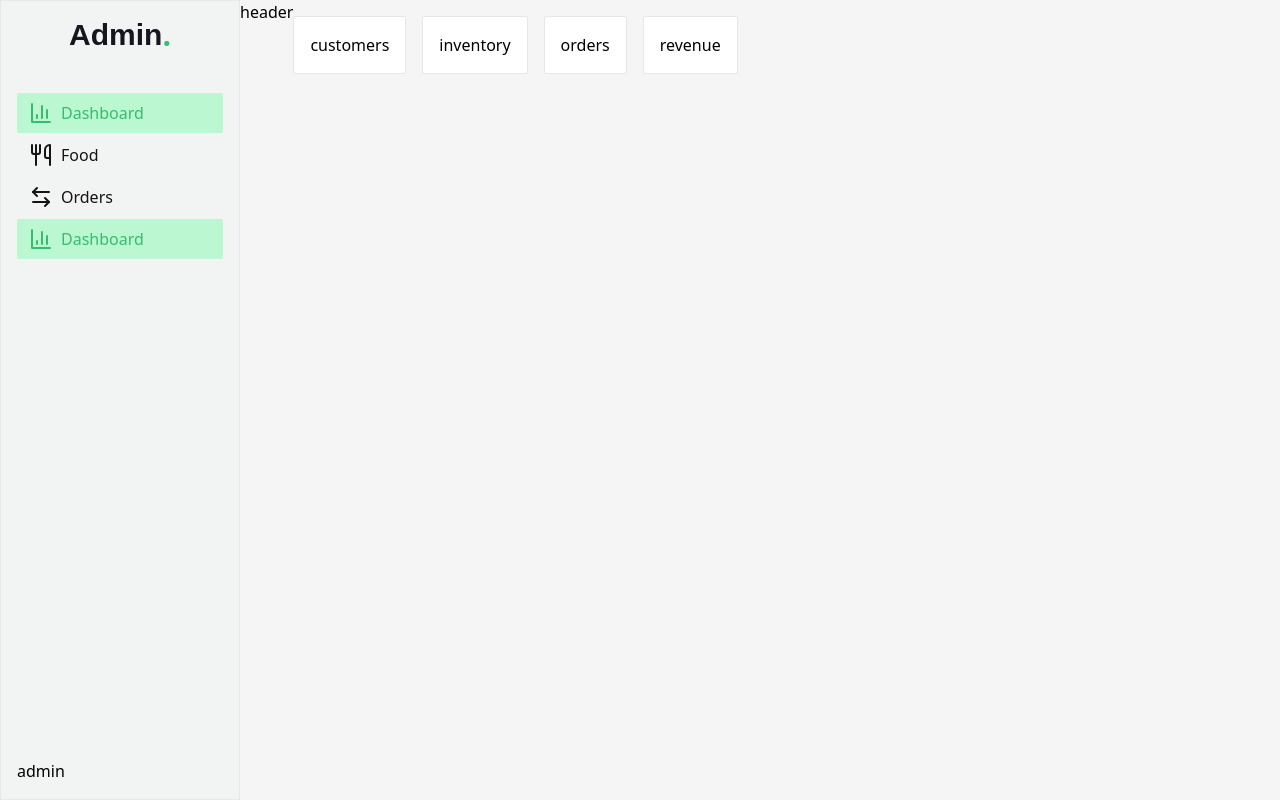
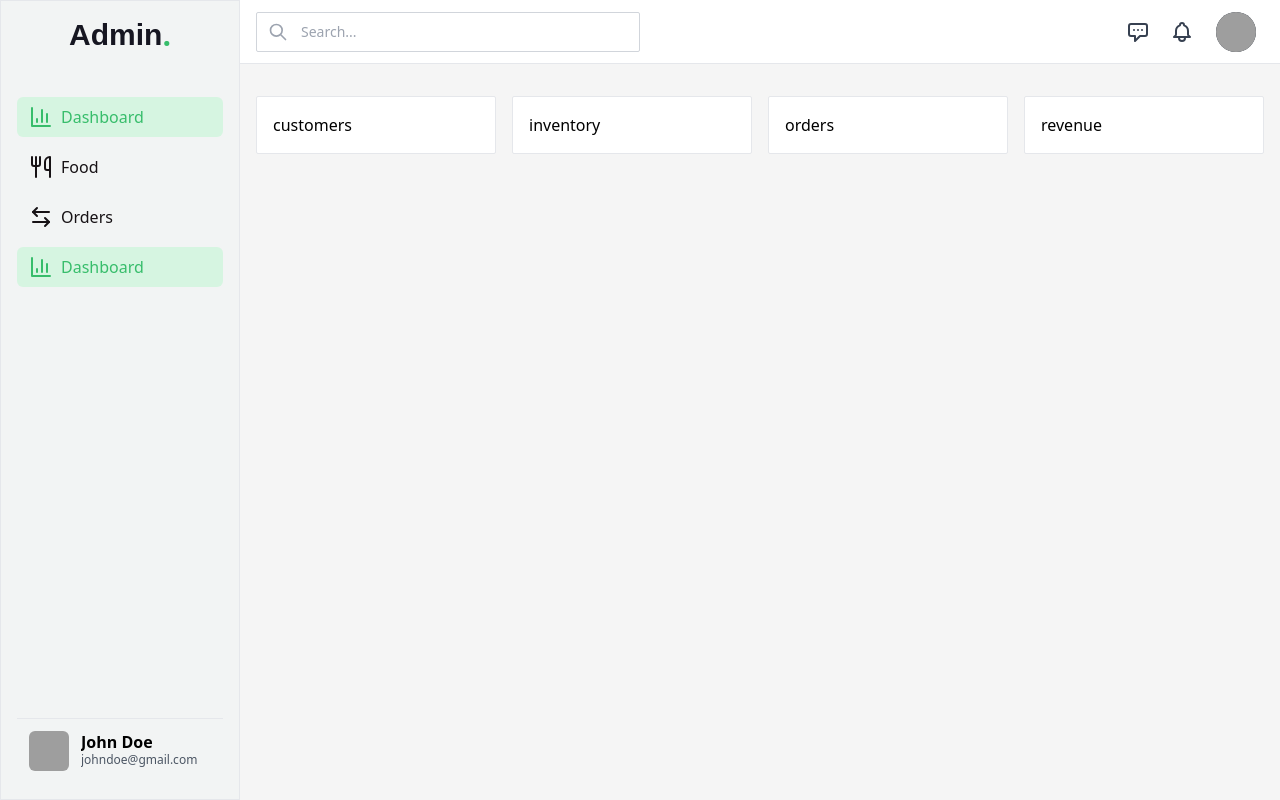
Before and after one commit to jerinwilson7/Canteen-Admin-Panel, a React (Create React App) app: page / in a window 1280 px wide. Built offline with nearby package versions, Linux system fonts and the light colour scheme; grey boxes are pictures that could not be loaded.

Commit message:
header component completed

```diff
--- a/package.json
+++ b/package.json
@@ -8,6 +8,7 @@
     "@fortawesome/free-regular-svg-icons": "^6.5.1",
     "@fortawesome/free-solid-svg-icons": "^6.5.1",
     "@fortawesome/react-fontawesome": "^0.2.0",
+    "@headlessui/react": "^1.7.18",
     "@testing-library/jest-dom": "^5.17.0",
     "@testing-library/react": "^13.4.0",
     "@testing-library/user-event": "^13.5.0",
@@ -18,6 +19,7 @@
     "react-data-table-component": "^7.6.2",
     "react-dom": "^18.2.0",
     "react-dotenv": "^0.1.3",
+    "react-icons": "^5.0.1",
     "react-router-dom": "^6.20.1",
     "react-scripts": "5.0.1",
     "styled-components": "^6.1.8",
--- /dev/null
+++ b/src/Components/Shared/Header.jsx
@@ -0,0 +1,147 @@
+import React, { Fragment } from 'react'
+import { Menu, Popover, Transition } from '@headlessui/react'
+import { HiOutlineBell, HiOutlineSearch, HiOutlineChatAlt } from 'react-icons/hi'
+import { useNavigate } from 'react-router-dom'
+import classNames from 'classnames'
+
+export default function Header() {
+    const navigate = useNavigate()
+
+    return (
+        <div className="bg-white h-16 px-4 flex items-center border-b border-gray-200 justify-between">
+            <div className="relative">
+                <HiOutlineSearch fontSize={20} className="text-gray-400 absolute top-1/2 left-3 -translate-y-1/2" />
+                <input
+                    type="text"
+                    placeholder="Search..."
+                    className="text-sm focus:outline-none active:outline-none border border-gray-300 w-[24rem] h-10 pl-11 pr-4 rounded-sm"
+                />
+            </div>
+            <div className="flex items-center gap-2 mr-2">
+                <Popover className="relative">
+                    {({ open }) => (
+                        <>
+                            <Popover.Button
+                                className={classNames(
+                                    open && 'bg-gray-100',
+                                    'group inline-flex items-center rounded-sm p-1.5 text-gray-700 hover:text-opacity-100 focus:outline-none active:bg-gray-100'
+                                )}
+                            >
+                                <HiOutlineChatAlt fontSize={24} />
+                            </Popover.Button>
+                            <Transition
+                                as={Fragment}
+                                enter="transition ease-out duration-200"
+                                enterFrom="opacity-0 translate-y-1"
+                                enterTo="opacity-100 translate-y-0"
+                                leave="transition ease-in duration-150"
+                                leaveFrom="opacity-100 translate-y-0"
+                                leaveTo="opacity-0 translate-y-1"
+                            >
+                                <Popover.Panel className="absolute right-0 z-10 mt-2.5 transform w-80">
+                                    <div className="bg-white rounded-sm shadow-md ring-1 ring-black ring-opacity-5 px-2 py-2.5">
+                                        <strong className="text-gray-700 font-medium">Messages</strong>
+                                        <div className="mt-2 py-1 text-sm">This is messages panel.</div>
+                                    </div>
+                                </Popover.Panel>
+                            </Transition>
+                        </>
+                    )}
+                </Popover>
+                <Popover className="relative">
+                    {({ open }) => (
+                        <>
+                            <Popover.Button
+                                className={classNames(
+                                    open && 'bg-gray-100',
+                                    'group inline-flex items-center rounded-sm p-1.5 text-gray-700 hover:text-opacity-100 focus:outline-none active:bg-gray-100'
+                                )}
+                            >
+                                <HiOutlineBell fontSize={24} />
+                            </Popover.Button>
+                            <Transition
+                                as={Fragment}
+                                enter="transition ease-out duration-200"
+                                enterFrom="opacity-0 translate-y-1"
+                                enterTo="opacity-100 translate-y-0"
+                                leave="transition ease-in duration-150"
+                                leaveFrom="opacity-100 translate-y-0"
+                                leaveTo="opacity-0 translate-y-1"
+                            >
+                                <Popover.Panel className="absolute right-0 z-10 mt-2.5 transform w-80">
+                                    <div className="bg-white rounded-sm shadow-md ring-1 ring-black ring-opacity-5 px-2 py-2.5">
+                                        <strong className="text-gray-700 font-medium">Notifications</strong>
+                                        <div className="mt-2 py-1 text-sm">This is notification panel.</div>
+                                    </div>
+                                </Popover.Panel>
+                            </Transition>
+                        </>
+                    )}
+                </Popover>
+                <Menu as="div" className="relative">
+                    <div>
+                        <Menu.Button className="ml-2 bg-gray-800 flex text-sm rounded-full focus:outline-none focus:ring-2 focus:ring-neutral-400">
+                            <span className="sr-only">Open user menu</span>
+                            <div
+                                className="h-10 w-10 rounded-full bg-sky-500 bg-cover bg-no-repeat bg-center"
+                                style={{ backgroundImage: 'url("https://source.unsplash.com/80x80?face")' }}
+                            >
+                                <span className="sr-only">Marc Backes</span>
+                            </div>
+                        </Menu.Button>
+                    </div>
+                    <Transition
+                        as={Fragment}
+                        enter="transition ease-out duration-100"
+                        enterFrom="transform opacity-0 scale-95"
+                        enterTo="transform opacity-100 scale-100"
+                        leave="transition ease-in duration-75"
+                        leaveFrom="transform opacity-100 scale-100"
+                        leaveTo="transform opacity-0 scale-95"
+                    >
+                        <Menu.Items className="origin-top-right z-10 absolute right-0 mt-2 w-48 rounded-sm shadow-md p-1 bg-white ring-1 ring-black ring-opacity-5 focus:outline-none">
+                            <Menu.Item>
+                                {({ active }) => (
+                                    <div
+                                        onClick={() => navigate('/profile')}
+                                        className={classNames(
+                                            active && 'bg-gray-100',
+                                            'active:bg-gray-200 rounded-sm px-4 py-2 text-gray-700 cursor-pointer focus:bg-gray-200'
+                                        )}
+                                    >
+                                        Your Profile
+                                    </div>
+                                )}
+                            </Menu.Item>
+                            <Menu.Item>
+                                {({ active }) => (
+                                    <div
+                                        onClick={() => navigate('/settings')}
+                                        className={classNames(
+                                            active && 'bg-gray-100',
+                                            'active:bg-gray-200 rounded-sm px-4 py-2 text-gray-700 cursor-pointer focus:bg-gray-200'
+                                        )}
+                                    >
+                                        Settings
+                                    </div>
+                                )}
+                            </Menu.Item>
+                            <Menu.Item>
+                                {({ active }) => (
+                                    <div
+                                        className={classNames(
+                                            active && 'bg-gray-100',
+                                            'active:bg-gray-200 rounded-sm px-4 py-2 text-gray-700 cursor-pointer focus:bg-gray-200'
+                                        )}
+                                    >
+                                        Sign out
+                                    </div>
+                                )}
+                            </Menu.Item>
+                        </Menu.Items>
+                    </Transition>
+                </Menu>
+            </div>
+        </div>
+    )
+}
--- a/src/Components/Shared/Layout.jsx
+++ b/src/Components/Shared/Layout.jsx
@@ -1,15 +1,18 @@
 import React from 'react'
 import { Outlet } from 'react-router-dom'
 import SideBar from './SideBar'
+import Header from './Header'
 
 function Layout() {
     return (
         <div className='flex flex-row bg-neutral-100 w-screen h-screen overflow-hidden'>
-            <div className=''>
-                <SideBar />
+            <SideBar />
+            <div className='flex flex-col flex-1'>
+                <Header />
+                <div className='flex-1 p-4 min-h-0 overflow-auto'>
+                    {<Outlet />}
+                </div>
             </div>
-            <div>header</div>
-            <div>{<Outlet />}</div>
         </div>
     )
 }
--- a/src/Components/Shared/SideBar.jsx
+++ b/src/Components/Shared/SideBar.jsx
@@ -3,7 +3,7 @@ import { Sidebar_Links } from '../../constants'
 import { Link, useLocation } from 'react-router-dom'
 import classNames from 'classnames'
 
-const linkClass = 'flex items-center gap-2 font-light px-3 py-2 hover:bg-green-200 hover:no-underline active:bg-green-200  rounded-sm text-base'
+const linkClass = 'flex items-center gap-2 font-medium  py-2 px-3 my-1  cursor-pointer bg-opacity-50 transition duration-300 ease-in-out hover:text-seaGreen hover:bg-green-200 hover:no-underline active:bg-green-200  rounded-md text-medium'
 function SideBar() {
     return (
         <div className='flex flex-col bg-paleSilver p-4 w-60 border border-gray-200 h-screen'>
@@ -16,7 +16,24 @@ function SideBar() {
                     <SidebarLink key={item.key} item={item} />
                 ))}
             </div>
-            <div>admin</div>
+            {/* <div>admin</div> */}
+            <div className="mt-2 border-t flex p-3">
+                <img
+                    src="https://ui-avatars.com/api/?background=c7d2fe&color=3730a3&bold=true"
+                    alt=""
+                    className="w-10 h-10 rounded-md"
+                />
+                <div
+                    className="
+              flex justify-between items-center
+              overflow-hidden transition-all w-52 ml-3"
+                >
+                    <div className="leading-4">
+                        <h4 className="font-semibold">John Doe</h4>
+                        <span className="text-xs text-gray-600">johndoe@gmail.com</span>
+                    </div>
+                </div>
+            </div>
         </div>
     )
 }
@@ -32,7 +49,7 @@ function SidebarLink({ item }) {
         <Link
 
             to={item.path}
-            className={classNames(pathname === item.path ? ' from-indigo-200 to-indigo-100 text-seaGreen bg-green-200 transition duration-300 ease-in-out' : ' text-chineseBlack ', linkClass)}
+            className={classNames(pathname === item.path ? ' from-indigo-200 to-indigo-100 text-seaGreen bg-green-200 ' : ' text-chineseBlack ', linkClass)}
 
         >
             <span className='text-xl'>{item.icon}</span>
```
Also changed, not shown: 1 other file (tests, documents, lock files or other folders).
